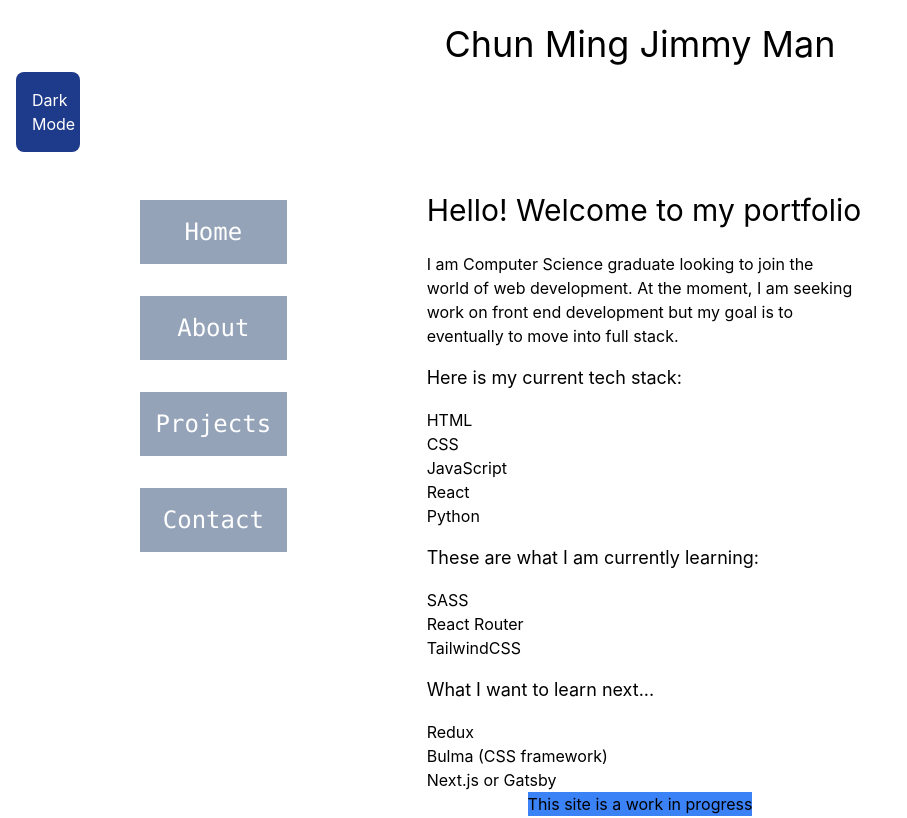
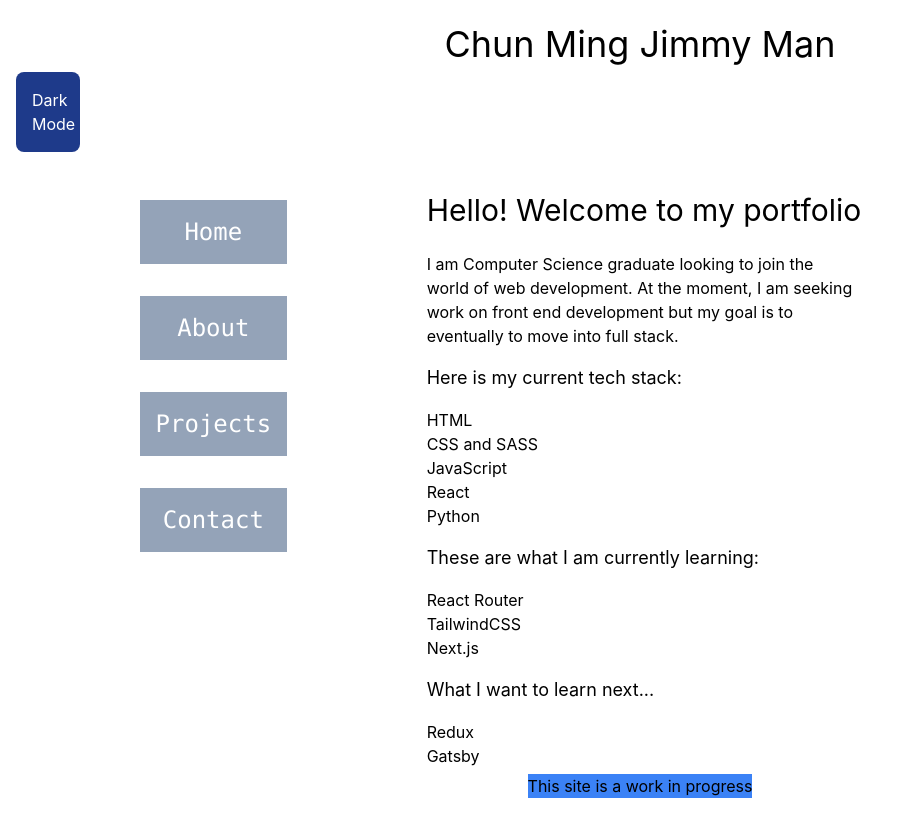
Before and after one commit to jimmym620/jimmym620.github.io, a React (Create React App) app in the folder portfolio/: page / in a window 1280 px wide. Shown: the whole page, without its empty margins (0-907 px from the left). Built offline with nearby package versions, Linux system fonts and the light colour scheme.

Commit message:
added underlines to proj links, fixed nav click area

```diff
--- a/portfolio/src/App.js
+++ b/portfolio/src/App.js
@@ -36,26 +36,26 @@ function App() {
                     <div className="main-container md:grid md:grid-cols-3 md:grid-rows-1">
                         <nav className="nav grid justify-items-center md:justify-items-center md:col-span-1 ">
                             <ul>
+                                <Link to="/">
                                     <li>
-                                    <h3>
-                                        <Link to="/">Home</Link>
-                                    </h3>
+                                        <h3>Home</h3>
                                     </li>
+                                </Link>
+                                <Link to="/about">
                                     <li>
-                                    <h3>
-                                        <Link to="/about">About</Link>
-                                    </h3>
+                                        <h3>About</h3>
                                     </li>
+                                </Link>
+                                <Link to="/myProjects">
                                     <li>
-                                    <h3>
-                                        <Link to="/myProjects">Projects</Link>
-                                    </h3>
+                                        <h3>Projects</h3>
                                     </li>
+                                </Link>
+                                <Link to="/contact">
                                     <li>
-                                    <h3>
-                                        <Link to="/contact">Contact</Link>
-                                    </h3>
+                                        <h3>Contact</h3>
                                     </li>
+                                </Link>
                             </ul>
                         </nav>
                         {/* A <Switch> looks through its children <Route>s and
@@ -97,22 +97,21 @@ function Home() {
             <h5>Here is my current tech stack:</h5>
             <ul>
                 <li>HTML</li>
-                <li>CSS</li>
+                <li>CSS and SASS</li>
                 <li>JavaScript</li>
                 <li>React</li>
                 <li>Python</li>
             </ul>
             <h5>These are what I am currently learning:</h5>
             <ul>
-                <li>SASS</li>
                 <li>React Router</li>
                 <li>TailwindCSS</li>
+                <li>Next.js</li>
             </ul>
             <h5>What I want to learn next...</h5>
             <ul>
                 <li>Redux</li>
-                <li>Bulma (CSS framework)</li>
-                <li>Next.js or Gatsby</li>
+                <li>Gatsby</li>
             </ul>
         </div>
     );
--- a/portfolio/src/Projects.js
+++ b/portfolio/src/Projects.js
@@ -9,7 +9,7 @@ const Projects = () => {
                 return (
                     <article key={id} className="project" tag={tag}>
                         <div>
-                            <h3 className="  bg-neutral-300 dark:bg-sky-800 w-1/2 text-center py-4 mx-auto my-2 md:mx-0">
+                            <h3 className="  bg-neutral-300 dark:bg-sky-800 w-1/2 text-center py-4 mx-auto my-2 md:mx-0 underline">
                                 <a href={link} target="_blank" rel="noreferrer">
                                     {title}
                                 </a>
```
Lines whose indentation alone changed are shown as unchanged.
